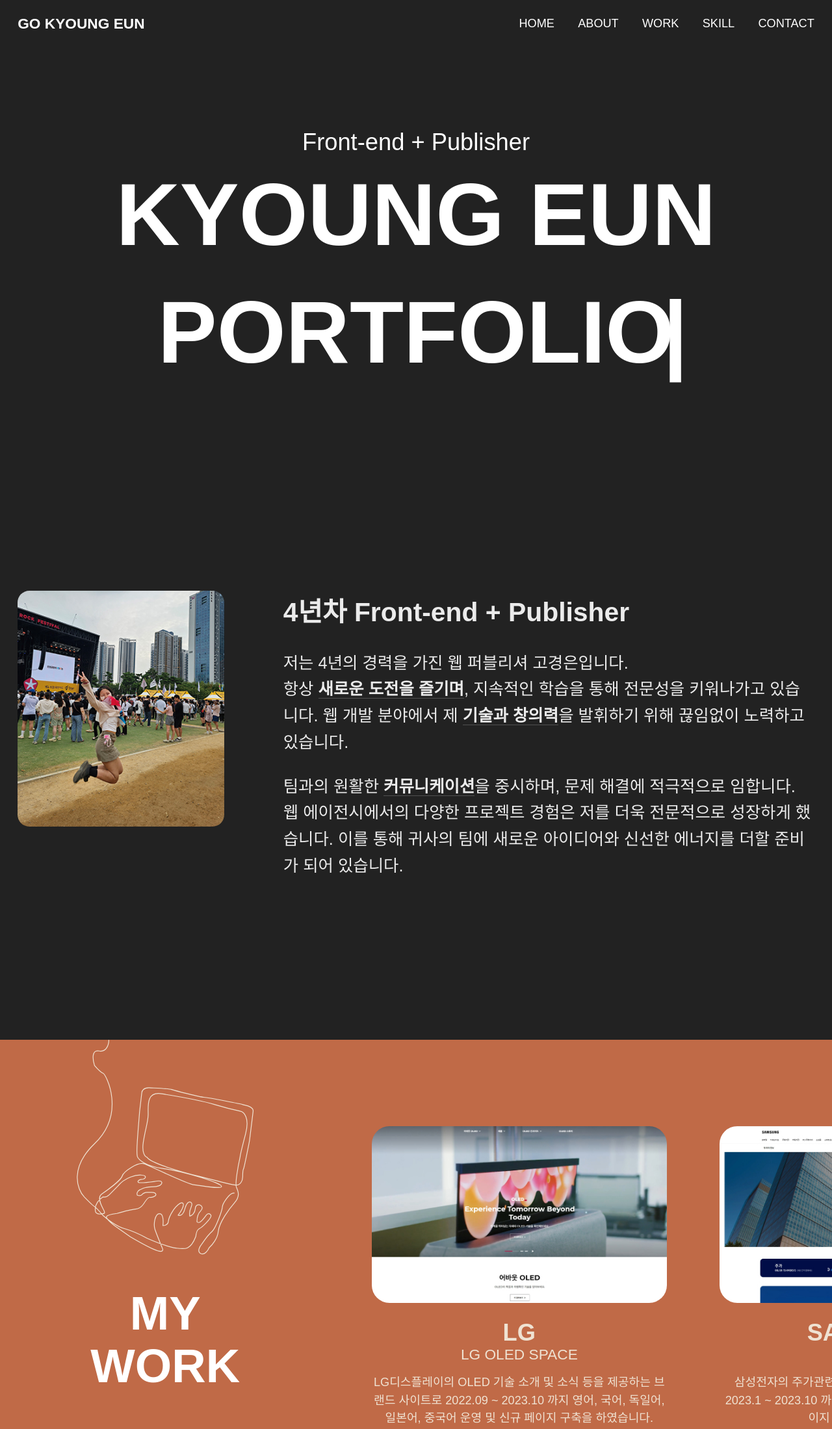
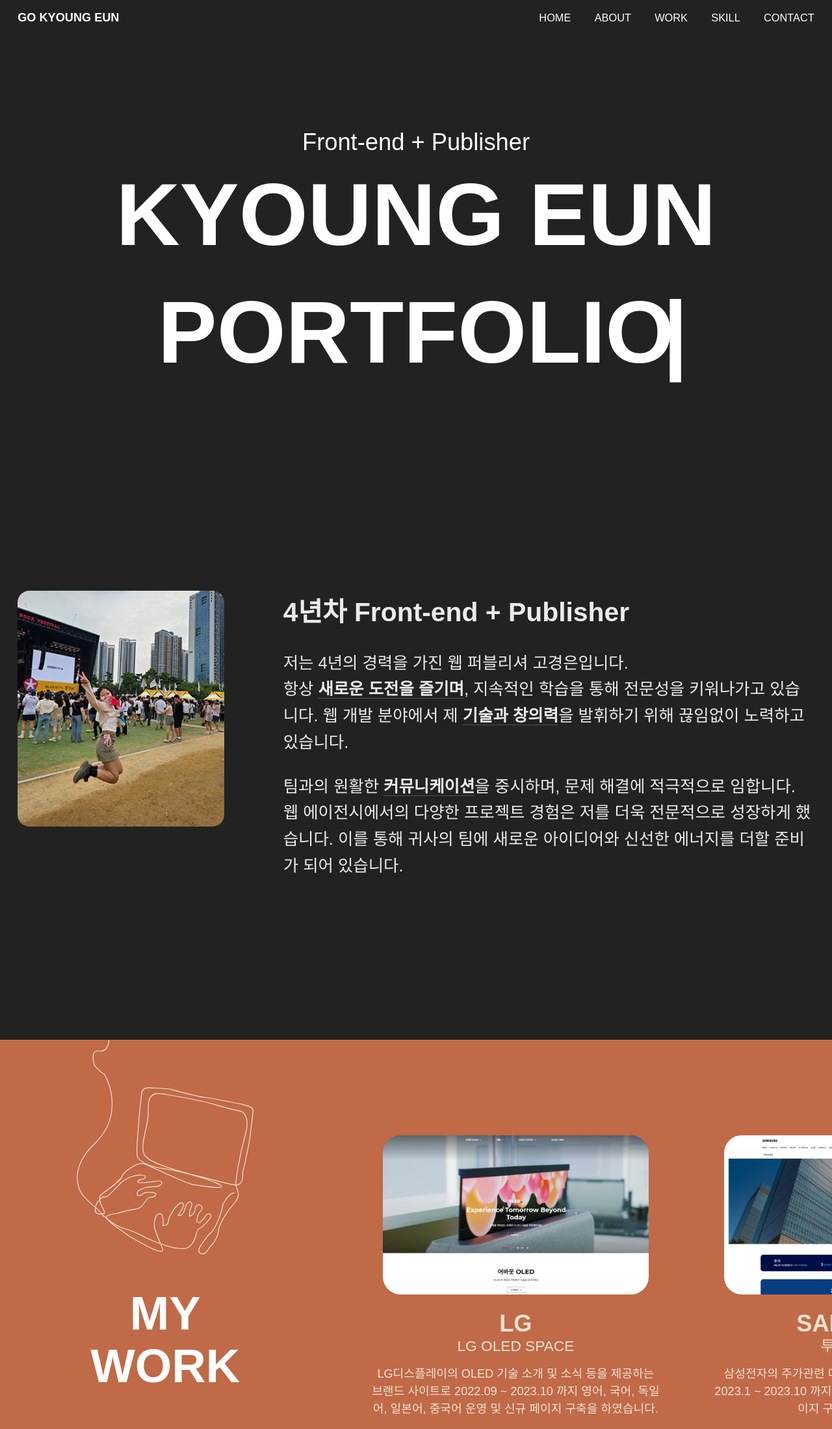
Before and after one commit to GoKyoungEun/2024-gke-portfolio, a website: page src/index.html in a window 1280 px wide. Shown: the top 2199 px of the page at 65% size. Drawn offline with nearby package versions, Linux system fonts and the light colour scheme; files that its build step writes are made by us from their sources; a web font is replaced by a local one.

Commit message:
css 수정

```diff
--- a/src/assets/scss/contents.scss
+++ b/src/assets/scss/contents.scss
@@ -70,7 +70,7 @@
     @include res-vw(M, height, 80px);
     @include res-vw(M, padding, 0, 30px);
     @include screen("desktop") {
-      @include res-vw(D, height, 80px);
+      @include res-vw(D, height, 60px);
       @include res-vw(D, padding, 0, 30px);
     }
     .portfolio-nav {
@@ -79,7 +79,7 @@
       justify-content: space-between;
       @include res-vw(M, line-height, 80px);
       @include screen("desktop") {
-        @include res-vw(D, line-height, 80px);
+        @include res-vw(D, line-height, 60px);
       }
       .nav-logo {
         a {
@@ -90,7 +90,7 @@
           font-weight: 600;
           @include font-size(M, 20px);
           @include screen("desktop") {
-            @include font-size(D, 25px);
+            @include font-size(D, 20px);
           }
         }
       }
@@ -111,7 +111,7 @@
               color: #fff;
               transition: all 0.3s ease;
               @include screen("desktop") {
-                @include font-size(D, 20px);
+                @include font-size(D, 18px);
               }
             }
             &:hover {
@@ -204,7 +204,7 @@
           overflow: hidden;
           @include res-vw(M, width, 350px);
           @include res-vw(M, height, 400px);
-          @include res-vw(M, border-radius, 20px);
+          @include res-vw(M, border-radius, 30px);
           @include screen("desktop") {
             @include res-vw(D, width, 350px);
             @include res-vw(D, height, 400px);
@@ -338,10 +338,20 @@
         }
         .portfolio-work-item-img {
           overflow: hidden;
+          margin: 0 auto;
           @include screen("desktop") {
             @include res-vw(D, border-radius, 30px);
             @include res-vw(D, width, 500px);
             @include res-vw(D, height, 300px);
+          }
+          @include screen(custom, max, 1440) {
+            @include res-vw(D, width, 450px);
+            @include res-vw(D, height, 270px);
+          }
+          @include screen (custom, max, 768) {
+            @include res-vw(M, border-radius, 30px);
+            @include res-vw(M, width, 600px);
+            @include res-vw(M, height, 360px);
           }
 
         }
@@ -664,9 +674,12 @@
       .portfolio-contact-content-img {
         overflow: hidden;
         margin: 0 auto;
+        @include res-vw(M, border-radius, 30px);
         @include res-vw(M, width, 500px);
+        @include res-vw(M, height, 600px);
         @include screen("desktop") {
-          width: auto;
+          @include res-vw(D, width, 500px);
+          @include res-vw(D, height, 600px);
           @include res-vw(D, border-radius, 30px);
         }
       }
```
